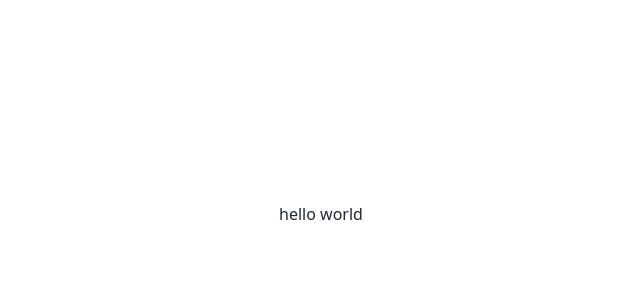
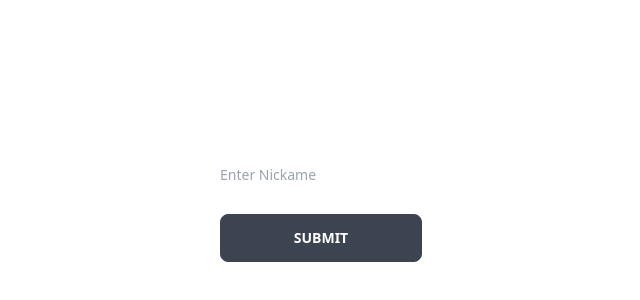
Before and after one commit to LasseNordahl/crowd-sequence, a React (Create React App) app in the folder client/: page / in a window 1280 px wide. Shown: the part 186-486 px from the top of the page, without its empty margins (319-959 px from the left). Built offline with nearby package versions, Linux system fonts and the light colour scheme.

Commit message:
daisy components, login component, react router

```diff
--- a/client/package.json
+++ b/client/package.json
@@ -14,6 +14,7 @@
     "daisyui": "^1.16.2",
     "react": "^17.0.2",
     "react-dom": "^17.0.2",
+    "react-router-dom": "^6.0.2",
     "react-scripts": "4.0.3",
     "typescript": "^4.1.2",
     "web-vitals": "^1.0.1"
--- a/client/public/index.html
+++ b/client/public/index.html
@@ -24,7 +24,11 @@
       work correctly both with client-side routing and a non-root public URL.
       Learn how to configure a non-root public URL by running `npm run build`.
     -->
-    <title>React App</title>
+    <title>Crowd Sequence</title>
+
+    <link rel="preconnect" href="https://fonts.googleapis.com">
+<link rel="preconnect" href="https://fonts.gstatic.com" crossorigin>
+<link href="https://fonts.googleapis.com/css2?family=Montserrat:ital,wght@0,300;0,400;0,500;0,600;0,700;0,800;0,900;1,300;1,400;1,500;1,600;1,700;1,800;1,900&family=Poppins:wght@400;700&display=swap" rel="stylesheet">
   </head>
   <body>
     <noscript>You need to enable JavaScript to run this app.</noscript>
--- a/client/src/App.tsx
+++ b/client/src/App.tsx
@@ -1,12 +1,17 @@
-import React from 'react';
-import logo from './logo.svg';
+import { BrowserRouter as Router, Routes, Route } from "react-router-dom";
 
-function App() {
+import { Login } from "./views";
+
+const App = () => {
   return (
     <div className="h-screen flex justify-center items-center">
-      hello world
+      <Router>
+        <Routes>
+          <Route path="/" element={<Login />} />
+        </Routes>
+      </Router>
     </div>
   );
-}
+};
 
 export default App;
--- a/client/src/index.css
+++ b/client/src/index.css
@@ -2,3 +2,14 @@
 @tailwind base;
 @tailwind components;
 @tailwind utilities;
+
+@layer base {
+  h1, h2, h3, h4, h5, h6 {
+    @apply font-header;
+    @apply font-bold;
+  }
+
+  p {
+    @apply font-body;
+  }
+}
--- a/client/src/views/index.ts
+++ b/client/src/views/index.ts
@@ -1 +1 @@
-export {}
+export { default as Login } from "./login/login";
--- /dev/null
+++ b/client/src/views/login/login.tsx
@@ -0,0 +1,25 @@
+import { useState, useEffect } from "react";
+
+const Login = () => {
+  const [nickname, setNickname] = useState("null");
+
+  return (
+    <div>
+      <div className="form-control">
+        <input
+          type="text"
+          placeholder="Enter Nickame"
+          className="input focus:outline-none border-none"
+          onChange={(e) => {
+            setNickname(e.target.value);
+          }}
+        />
+        <button className="btn m-4">
+          Submit
+        </button>
+      </div>
+    </div>
+  );
+};
+
+export default Login;
--- a/client/tailwind.config.js
+++ b/client/tailwind.config.js
@@ -2,12 +2,15 @@ module.exports = {
   purge: ["./src/**/*.{js,jsx,ts,tsx}", "./public/index.html"],
   darkMode: false, // or 'media' or 'class'
   theme: {
-    extend: {},
+    extend: {
+      fontFamily: {
+        header: ["Montserrat", "sans-serif"],
+        body: ["Courier New", "sans-serif"],
+      },
+    },
   },
   variants: {
     extend: {},
   },
-  plugins: [
-    require('daisyui'),
-  ],
+  plugins: [require("daisyui")],
 };
```
Also changed, not shown: 2 other files (tests, documents, lock files or other folders).
